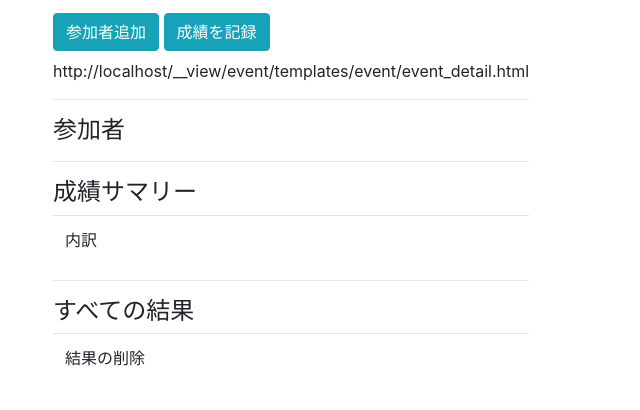
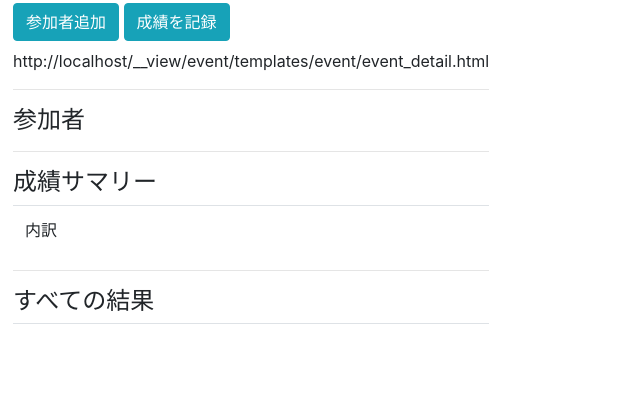
Before and after one commit to dkanazawa/AMC, a Django app: template event/templates/event/event_detail.html in a window 1280 px wide. Shown: the part 56-466 px from the top of the page, without its empty margins (0-640 px from the left). Run offline with Django 3.2, Linux system fonts and the light colour scheme; the template is opened without the code that fills it, so the values that code supplies are empty; some libraries are stand-ins or nearby versions.

Commit message:
Modify HTML layout

```diff
--- a/event/templates/event/event_detail.html
+++ b/event/templates/event/event_detail.html
@@ -43,7 +43,7 @@
         {% for column in result_summary.columns %}
         <td>{{ column }}</td>
         {% endfor %}
-        <td>結果の削除</td>
+        <td></td>
         </thead>
         <tbody>
         {% for index, row in result_summary.iterrows %}
@@ -51,7 +51,9 @@
             {% for item in row %}
             <td>{% if item != 'nan（nan）' %} {{ item }} {% endif %}</td>
             {% endfor %}
-            <th><a href="{% url 'event:game_delete' event_pk=event.pk pk=index %}">この結果を削除する</a></th>
+            <th><a href="{% url 'event:game_delete' event_pk=event.pk pk=index %}">
+                <i class="fas fa-trash-alt"></i>
+            </a></th>
         </tr>
         {% endfor %}
         </tbody>
--- a/static/css/event.css
+++ b/static/css/event.css
@@ -14,7 +14,7 @@
 }
 
 .content {
-    margin-left: 40px;
+    margin-left: 10px;
 }
 
 h1, h2, h3, h4 {
@@ -40,13 +40,11 @@ h1, h2, h3, h4 {
 }
 
 .event {
-    margin-bottom: 70px;
-    margin: 10px 10px 10px 10px;
+    margin-bottom: 20px;
     padding: 3px 3px 3px 3px;
 }
 
 .event-table {
-    margin: 10px 10px 10px 10px;
     padding: 3px 3px 3px 3px;
 }
 
@@ -67,6 +65,6 @@ h1, h2, h3, h4 {
 }
 
 .player {
-    margin-right: 10px;
-    margin-left: 10px;
+    margin-right: 5px;
+    margin-left: 5px;
 }
--- a/templates/base.html
+++ b/templates/base.html
@@ -8,6 +8,7 @@
 
     <!-- Bootstrap 4 -->
     <link rel="stylesheet" href="https://stackpath.bootstrapcdn.com/bootstrap/4.1.0/css/bootstrap.min.css" integrity="sha384-9gVQ4dYFwwWSjIDZnLEWnxCjeSWFphJiwGPXr1jddIhOegiu1FwO5qRGvFXOdJZ4" crossorigin="anonymous">
+    <link rel="stylesheet" href="https://use.fontawesome.com/releases/v5.4.2/css/all.css" integrity="sha384-/rXc/GQVaYpyDdyxK+ecHPVYJSN9bmVFBvjA/9eOB+pb3F2w2N6fc5qB9Ew5yIns" crossorigin="anonymous">
     <script src="https://code.jquery.com/jquery-3.3.1.slim.min.js" integrity="sha384-q8i/X+965DzO0rT7abK41JStQIAqVgRVzpbzo5smXKp4YfRvH+8abtTE1Pi6jizo" crossorigin="anonymous"></script>
 
     <!-- XDSoft DateTimePicker -->
```
